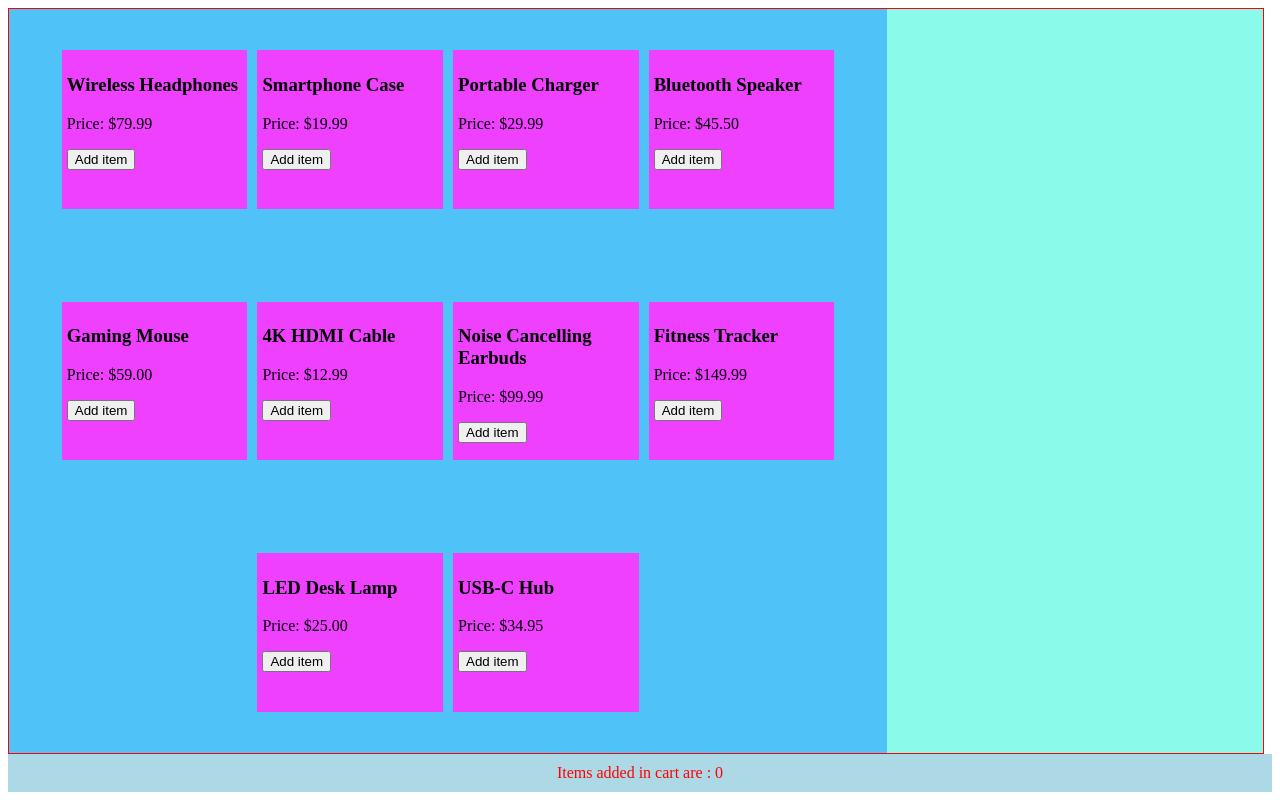
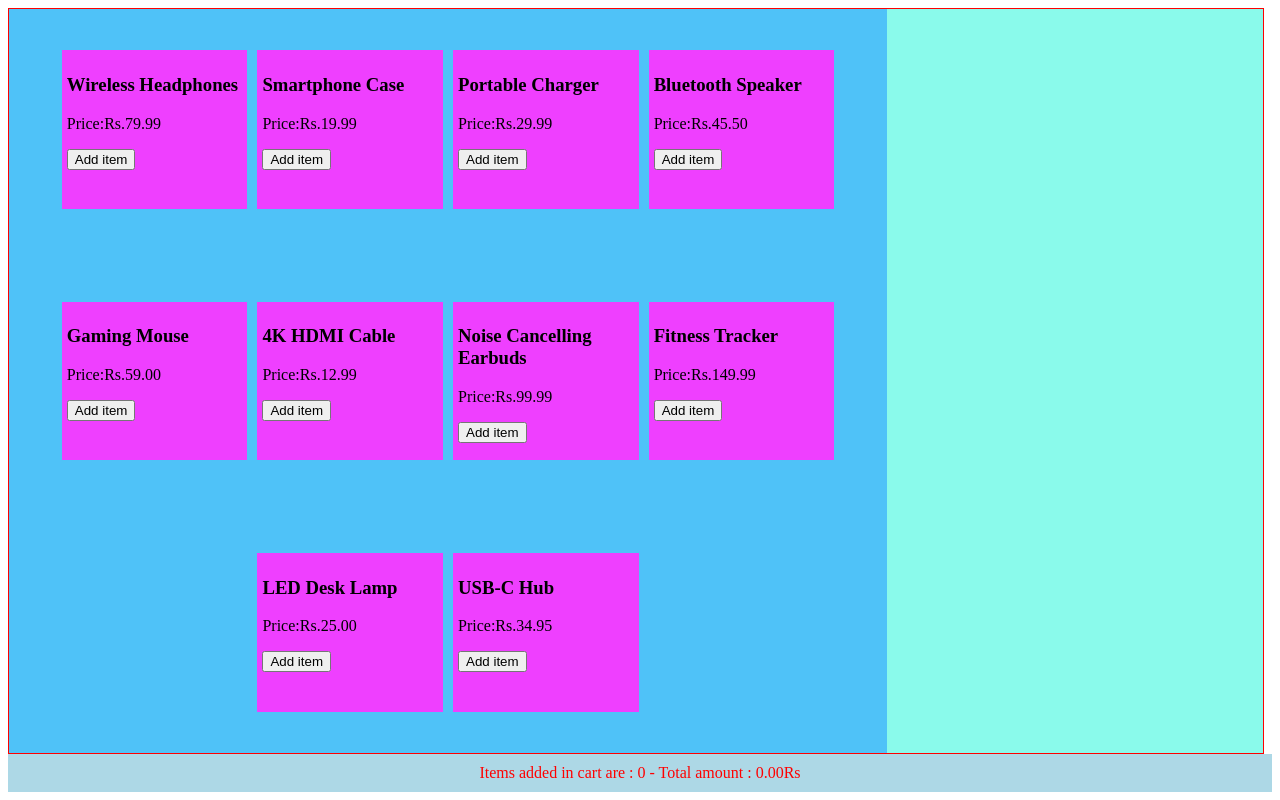
Before and after one commit to TusharBR/iVoyant, a React (Vite) app: page / in a window 1280 px wide. Built offline with nearby package versions, Linux system fonts and the light colour scheme.

Commit message:
cartcontext

```diff
--- a/src/App.tsx
+++ b/src/App.tsx
@@ -7,14 +7,16 @@ import Rightside from './assets/compoenets/Rightside'
 
 function App() {
   const {before} = useContext(Cartcontext);
-
+  const totalamt=before.reduce((a,b)=>{
+    return a+Number(b.productPrice)
+  },0)
   return (
     <>
       <div className='leftright'>
         <Leftside/>
         <Rightside/>
       </div>
-      <footer style={{padding:"10px",textAlign:"center",backgroundColor:"lightblue",color:"red"}}>Items added in cart are : {before.length}</footer>
+      <footer style={{padding:"10px",textAlign:"center",backgroundColor:"lightblue",color:"red"}}>Items added in cart are : {before.length} - Total amount : {totalamt.toFixed(2)}Rs</footer>
     </>
   )
 }
--- a/src/assets/compoenets/Leftside.tsx
+++ b/src/assets/compoenets/Leftside.tsx
@@ -21,7 +21,7 @@ const Leftside=()=>
 {products.map((product) => (
         <div key={product.productId} className="productcard" >
           <h3>{product.productName}</h3>
-          <p>Price: ${product.productPrice.toFixed(2)}</p>
+          <p>Price:Rs.{product.productPrice.toFixed(2)}</p>
           <button onClick={() => additems(product.productId,product.productName,product.productPrice)}>Add item</button>
         </div>
       ))}
--- a/src/assets/compoenets/Rightside.tsx
+++ b/src/assets/compoenets/Rightside.tsx
@@ -7,7 +7,7 @@ const Rightside=()=>
         console.log(before.length)
         const removeitems = (val:number) => {
                     const updatedBefore = before.filter((ele,ci) => ci !== val);
-           after(updatedBefore);
+                                                 after(updatedBefore);
 
            console.log("Updated state after removal:", updatedBefore,before);
 
@@ -22,7 +22,7 @@ const Rightside=()=>
                     return(
                         <div key={ele.productId} className="productcard" >
           <h3>{ele.productName}</h3>
-          <p>Price: ${ele.productPrice.toFixed(2)}</p>
+          <p>Price:Rs.{ele.productPrice.toFixed(2)}</p>
           <button onClick={() => removeitems(ci)}>Remove item</button>
 
         </div>
--- a/src/assets/context/Cart.tsx
+++ b/src/assets/context/Cart.tsx
@@ -1,6 +1,9 @@
 import {createContext, ReactNode, useState} from 'react'
 
 interface apitype{"products": objtype[]}
+type childrenprop={
+  children:ReactNode
+}
 interface objtype{
   "productId": string,
   "productName":string,
@@ -19,7 +22,7 @@ const Cartcontext=createContext<valuetype>({"products": [
             "productName":"string",
             "productPrice":0
           }],after:()=>{}})
-const Cart=(props:{children:ReactNode})=>{
+const Cart=({children}:childrenprop)=>{
     const api:apitype={
         "products": [
           {
@@ -82,7 +85,7 @@ const Cart=(props:{children:ReactNode})=>{
     return(
 
         <Cartcontext.Provider value={{products: api.products,before,after}}>
-            {props.children}
+            {children}
         </Cartcontext.Provider>
     )
 }
--- a/src/assets/styles/Rightside.css
+++ b/src/assets/styles/Rightside.css
@@ -15,7 +15,7 @@
     display: flex;
     justify-content: center;
     align-items: center;
-    margin: 10px;
+    margin:5px;
     width: 40%;
     height: 20%;
     font-size: 10px;
```
